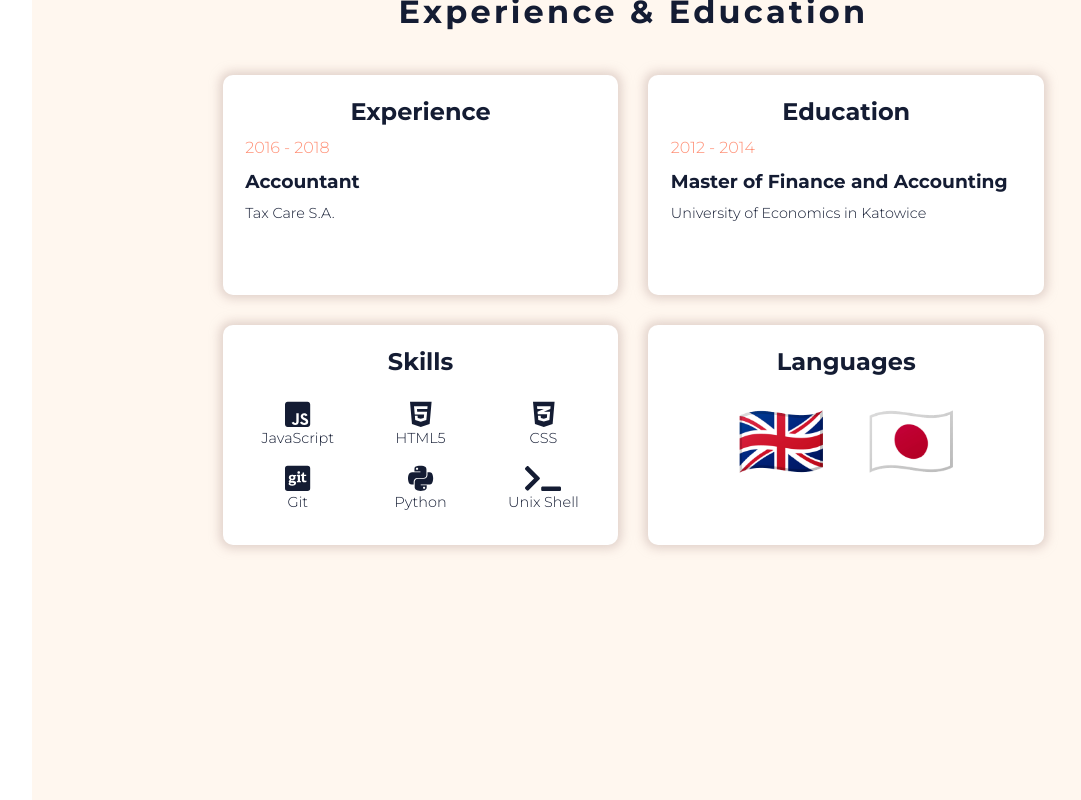
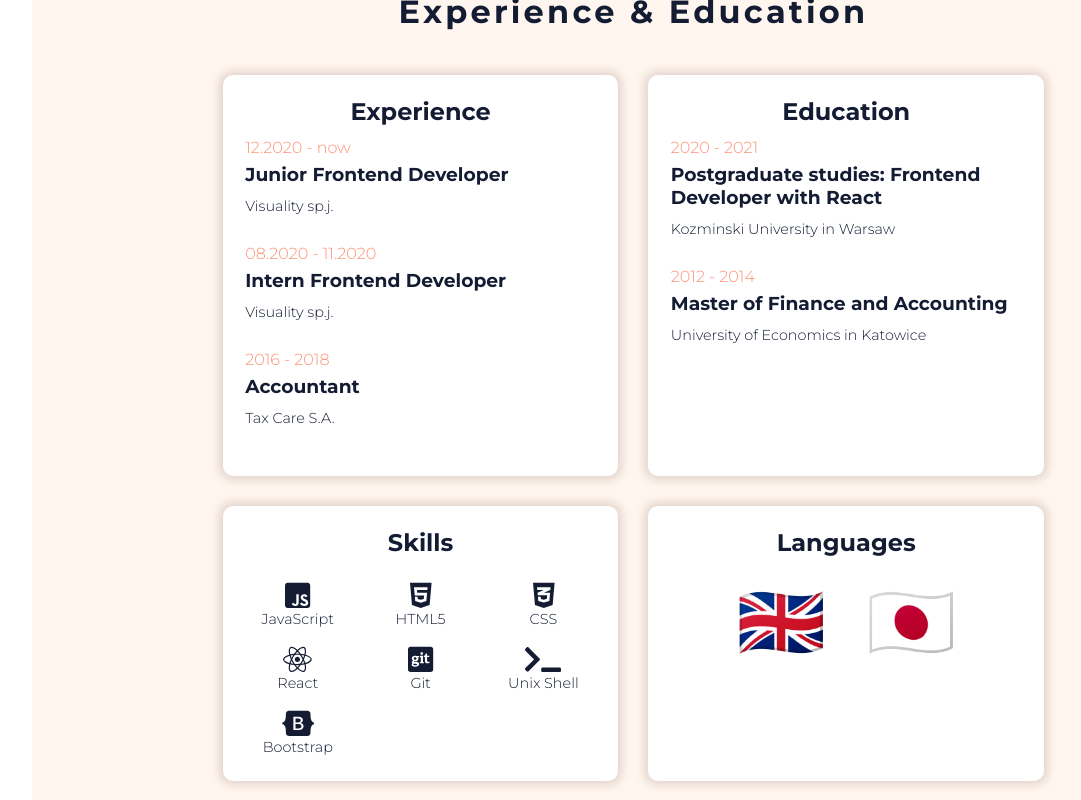
Before and after one commit to anitakniaziew/website, a Next.js app: page / in a window 1280 px wide. Shown: the part 2720-3520 px from the top of the page, without its empty margins (45-1126 px from the left). Built offline with nearby package versions, Linux system fonts and the light colour scheme.

Commit message:
Update Education and Experience section

```diff
--- a/components/CV.js
+++ b/components/CV.js
@@ -7,7 +7,8 @@ import {
   faHtml5,
   faCss3Alt,
   faGitSquare,
-  faPython,
+  faReact,
+  faBootstrap
 } from "@fortawesome/free-brands-svg-icons";
 import { faTerminal } from "@fortawesome/free-solid-svg-icons";
 
@@ -18,15 +19,34 @@ export default function CV(props) {
       <div className={styles.cvContainer}>
         <Box className={styles.midsection}>
           <h2 className={styles.header}>Experience</h2>
+          <div className={styles.midsectionItem}>
+            <p className={styles.data}>12.2020 - now</p>
+            <h3>Junior Frontend Developer</h3>
+            <p className={styles.place}>Visuality sp.j.</p>
+          </div>
+          <div className={styles.midsectionItem}>
+            <p className={styles.data}>08.2020 - 11.2020</p>
+            <h3>Intern Frontend Developer</h3>
+            <p className={styles.place}>Visuality sp.j.</p>
+          </div>
+          <div className={styles.midsectionItem}>
             <p className={styles.data}>2016 - 2018</p>
             <h3>Accountant</h3>
             <p className={styles.place}>Tax Care S.A.</p>
+          </div>
         </Box>
         <Box className={styles.midsection}>
           <h2 className={styles.header}>Education</h2>
+          <div className={styles.midsectionItem}>
+            <p className={styles.data}>2020 - 2021</p>
+            <h3>Postgraduate studies: Frontend Developer with React</h3>
+            <p className={styles.place}>Kozminski University in Warsaw</p>
+          </div>
+          <div className={styles.midsectionItem}>
             <p className={styles.data}>2012 - 2014</p>
             <h3>Master of Finance and Accounting</h3>
             <p className={styles.place}>University of Economics in Katowice</p>
+          </div>
         </Box>
         <Box className={styles.midsection}>
           <h2 className={styles.header}>Skills</h2>
@@ -54,6 +74,13 @@ export default function CV(props) {
             </li>
             <li className={styles.technology}>
               <FontAwesomeIcon
+                icon={faReact}
+                className={styles.technologyIcon}
+              />
+              React
+            </li>
+            <li className={styles.technology}>
+              <FontAwesomeIcon
                 icon={faGitSquare}
                 className={styles.technologyIcon}
               />
@@ -61,17 +88,17 @@ export default function CV(props) {
             </li>
             <li className={styles.technology}>
               <FontAwesomeIcon
-                icon={faPython}
-                className={styles.technologyIcon}
-              />
-              Python
-            </li>
-            <li className={styles.technology}>
-              <FontAwesomeIcon
                 icon={faTerminal}
                 className={styles.technologyIcon}
               />
               Unix Shell
+            </li>
+            <li className={styles.technology}>
+              <FontAwesomeIcon
+                icon={faBootstrap}
+                className={styles.technologyIcon}
+              />
+              Bootstrap
             </li>
           </ul>
         </Box>
--- a/components/CV.module.css
+++ b/components/CV.module.css
@@ -1,9 +1,17 @@
 .cvContainer {
     display: grid;
     grid-template-columns: 50% 50%;
-    grid-template-rows: 250px 250px;
+    grid-template-rows: auto auto;
     width: 100%;
     margin-bottom: 2em;
+}
+
+.midsection {
+    height: auto;
+}
+
+.midsectionItem {
+    margin-bottom: 1.5em;
 }
 
 .header {
@@ -14,6 +22,7 @@
 .data {
     color: rgba(255,143,117,1);
     font-weight: 500;
+    margin-bottom: 0.2em;
 }
 
 .place, .technology {
--- a/components/Tech.js
+++ b/components/Tech.js
@@ -1,4 +1,3 @@
-import { render } from "react-dom";
 import styles from "./Tech.module.css";
 import { FontAwesomeIcon } from "@fortawesome/react-fontawesome";
 
@@ -25,7 +24,8 @@ export default function Tech(props) {
       <FontAwesomeIcon
         icon={technology.icon}
         className={styles.techIcon}
-      ></FontAwesomeIcon>
+      >
+      </FontAwesomeIcon>
       {technology.name}
     </div>
   );
```
Lines whose indentation alone changed are shown as unchanged.
